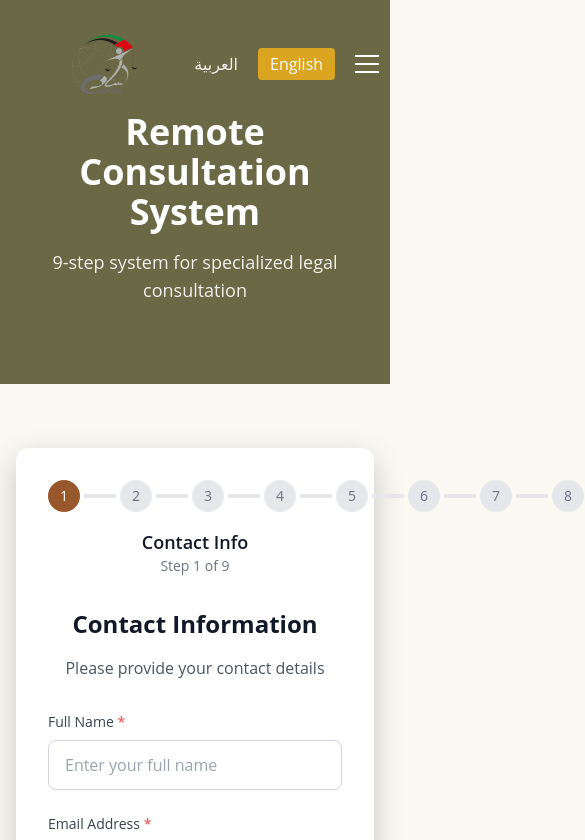
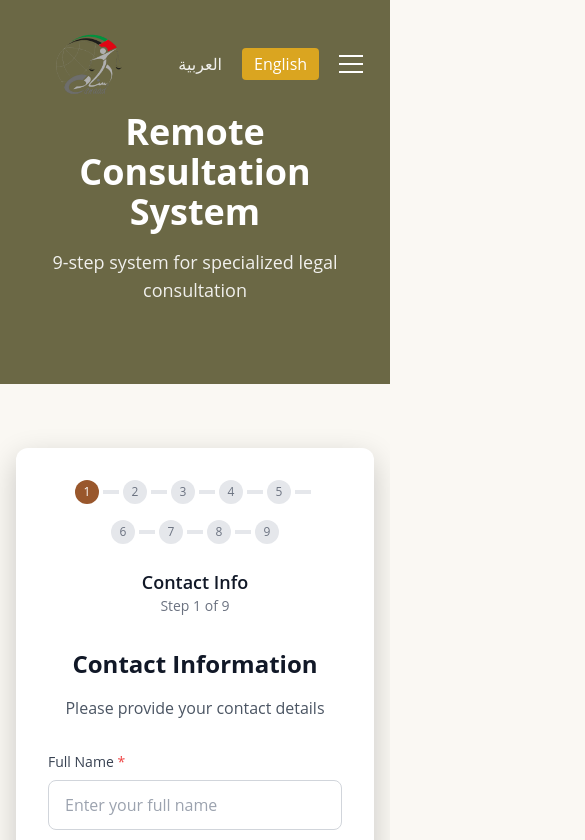
Before and after one commit to nepho170/Esnaad-legal, a React (Vite) app: page /en/consultation in a window 390 px wide. Shown: the top 840 px of the page, 585 px wide, since content can reach past the window. Built offline with nearby package versions, Linux system fonts and the light colour scheme.

Commit message:
Fix mobile UI: header overflow, StepIndicator wrapping, remove vertical animation from Services cards

```diff
--- a/src/components/common/Header.jsx
+++ b/src/components/common/Header.jsx
@@ -37,11 +37,11 @@ export default function Header() {
         scrolled
           ? "bg-stone-800/95 backdrop-blur-md h-24"
           : "bg-transparent h-32"
-      } `}
+      } overflow-x-hidden`}
       dir={isRTL ? "rtl" : "ltr"}
     >
       <div
-        className={`max-w-6xl mx-auto px-6 h-full flex items-center transition-all duration-500 ${
+        className={`max-w-6xl mx-auto px-2 sm:px-6 h-full flex items-center transition-all duration-500 ${
           !scrolled && isHomePage ? "text-white drop-shadow-lg" : "text-white"
         } ${isRTL ? "flex-row-reverse" : ""}`}
       >
--- a/src/components/consultation/ConsultationWizard.jsx
+++ b/src/components/consultation/ConsultationWizard.jsx
@@ -44,11 +44,12 @@ const STEPS = [
 function StepIndicator({ currentStep, language, t }) {
   return (
     <div className="mb-8">
-      <div className="flex items-center justify-between mb-4">
+      <div className="w-full">
+        <div className="flex flex-wrap items-center justify-center gap-y-2 mb-4 px-2">
           {STEPS.map((step, index) => (
-          <div key={step.id} className="flex items-center">
+            <div key={step.id} className="flex items-center mb-2">
               <div
-              className={`w-8 h-8 rounded-full flex items-center justify-center text-sm font-medium ${
+                className={`w-6 h-6 md:w-8 md:h-8 rounded-full flex items-center justify-center text-xs md:text-sm font-medium ${
                   step.id < currentStep
                     ? "bg-green-500 text-white"
                     : step.id === currentStep
@@ -56,17 +57,22 @@ function StepIndicator({ currentStep, language, t }) {
                     : "bg-gray-200 text-gray-500"
                 }`}
               >
-              {step.id < currentStep ? <Check className="w-4 h-4" /> : step.id}
+                {step.id < currentStep ? (
+                  <Check className="w-3 h-3 md:w-4 md:h-4" />
+                ) : (
+                  step.id
+                )}
               </div>
               {index < STEPS.length - 1 && (
                 <div
-                className={`h-1 w-8 md:w-12 mx-1 ${
+                  className={`h-1 w-4 md:w-8 mx-1 ${
                     step.id < currentStep ? "bg-green-500" : "bg-gray-200"
                   }`}
                 />
               )}
             </div>
           ))}
+        </div>
       </div>
       <div className="text-center">
         <h3 className="text-lg font-semibold text-gray-900">
--- a/src/components/home/Services.jsx
+++ b/src/components/home/Services.jsx
@@ -29,9 +29,7 @@ function ServiceCard({ service, language }) {
     <Link
       ref={cardRef}
       to={`/${language}/services/${service.id}`}
-      className={`group bg-beige-50 hover:bg-white rounded-xl p-6 shadow-small hover:shadow-large transition-all duration-700 hover:-translate-y-2 border border-beige-200 hover:border-primary/30 w-[280px] h-[280px] flex-shrink-0 flex flex-col ${
-        visible ? "opacity-100 translate-y-0" : "opacity-0 translate-y-8"
-      }`}
+      className={`group bg-beige-50 hover:bg-white rounded-xl p-6 shadow-small hover:shadow-large transition-all duration-300 hover:-translate-y-2 border border-beige-200 hover:border-primary/30 w-[280px] h-[280px] flex-shrink-0 flex flex-col opacity-100 translate-y-0`}
     >
       <div className="flex items-center mb-4">
         <div className="w-12 h-12 bg-primary/10 group-hover:bg-gold/20 rounded-lg flex items-center justify-center mr-4 transition-colors duration-300">
```
Lines whose indentation alone changed are shown as unchanged.
